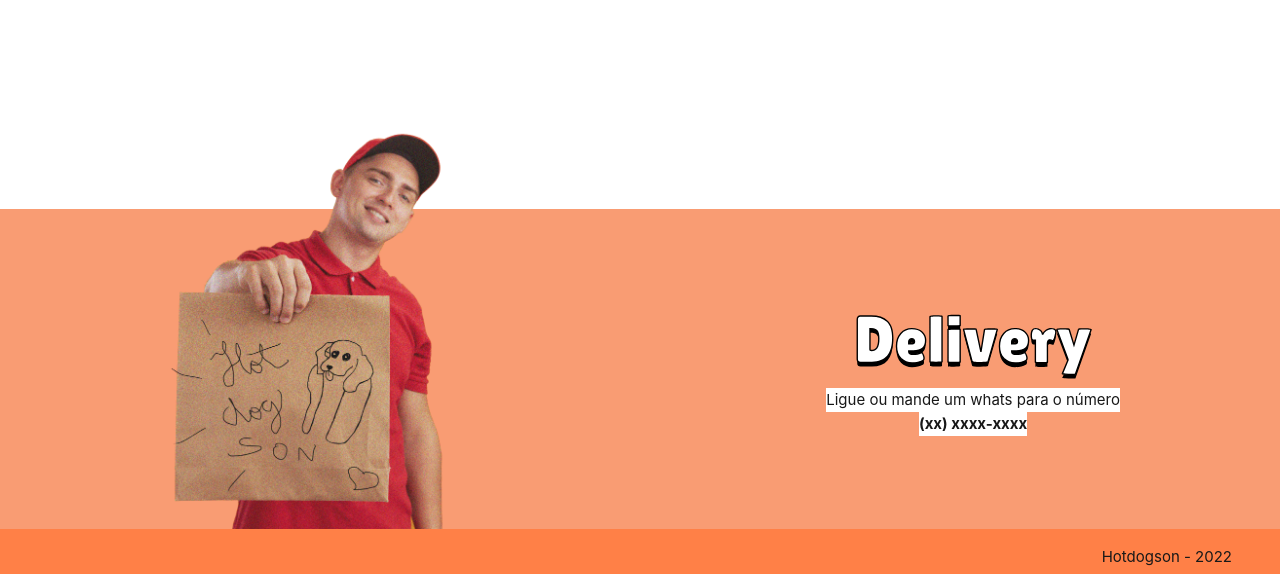
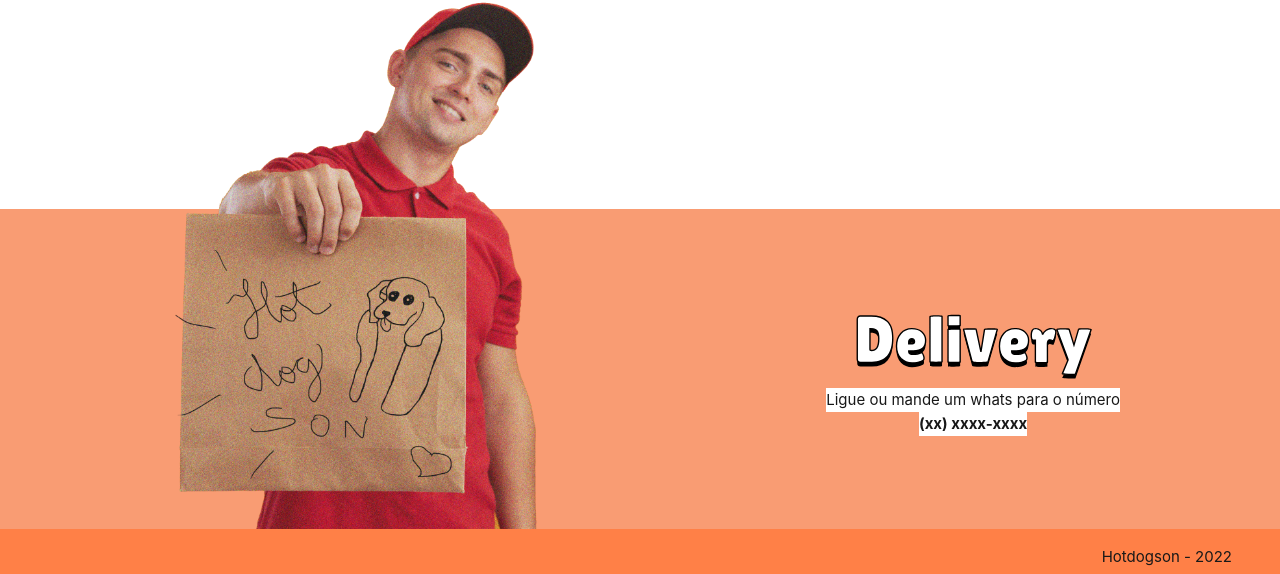
Before and after one commit to underdogbytes/hotdogson, a Vue app: page / in a window 1280 px wide. Shown: the part 1246-1820 px from the top of the page. Built offline with nearby package versions, Linux system fonts and the light colour scheme.

Commit message:
⚡️ footer: get dinamic year

```diff
--- a/src/components/Delivery.vue
+++ b/src/components/Delivery.vue
@@ -9,21 +9,24 @@
             </div>
         </div>
         <div class="delivery__copyright">
-            <p>Hotdogson - 2022</p>
+            <p>Hotdogson - {{ year }}</p>
         </div>
     </div>
 </template>
 
 <script>
 export default {
-    data(){
-        return{}
+    computed: {
+        year(){
+            let today = new Date()
+            return today.getFullYear()
+        }
     }
 }
 </script>
 
 <style>
-.delivery__main{
+.delivery__main {
     height: 20rem;
     margin: 15rem 0 0 0;
     padding: 0;
@@ -32,16 +35,16 @@ export default {
     background-color: #F99C73;
     color: #181818;
 }
-.delivery__content{
+.delivery__content {
     margin: auto 0;
     text-align: center;
     max-width: 300px;
 }
-.delivery__title{
+.delivery__title {
     height: 5rem;
     width: 100%;
 }
-.delivery__number{
+.delivery__number {
     font-weight: bolder;
 }
 .delivery__text{
@@ -52,9 +55,9 @@ export default {
 .delivery__img {
     position: absolute;
     bottom: 0;
-    max-width: 300px;
+    width: 100%;
 }
-.delivery__copyright{
+.delivery__copyright {
     padding: 1rem 3rem;
     height: 3rem;
     background-color: #FF8047;
@@ -62,7 +65,7 @@ export default {
     text-align: end;
 }
 @media screen and (min-width: 1024px) {
-    .delivery__main{
+    .delivery__main {
         padding: 0 10rem 0 0;
         justify-content: end;
     }
@@ -70,7 +73,7 @@ export default {
         position: absolute;
         bottom: 0;
         left: 10rem;
-        width: 400px;
+        max-width: 400px;
         height: auto;
     }
 }
```
